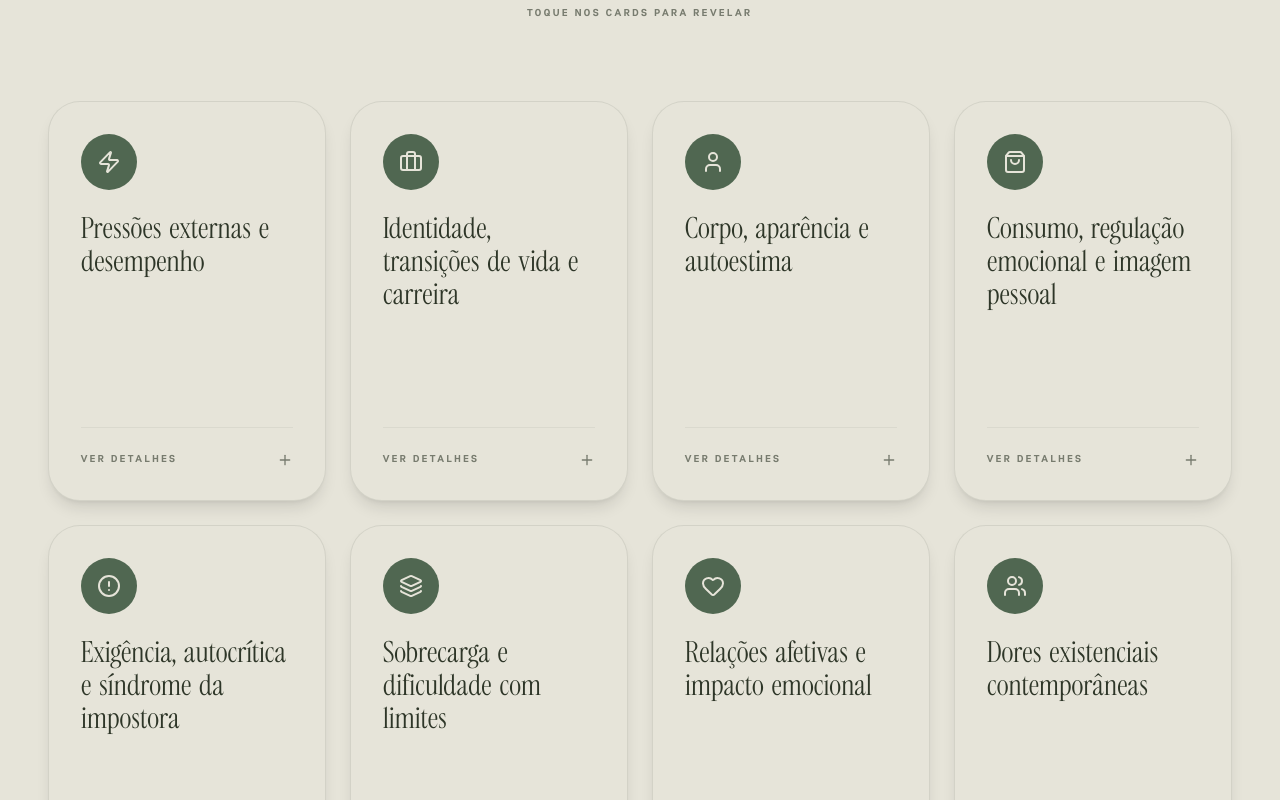
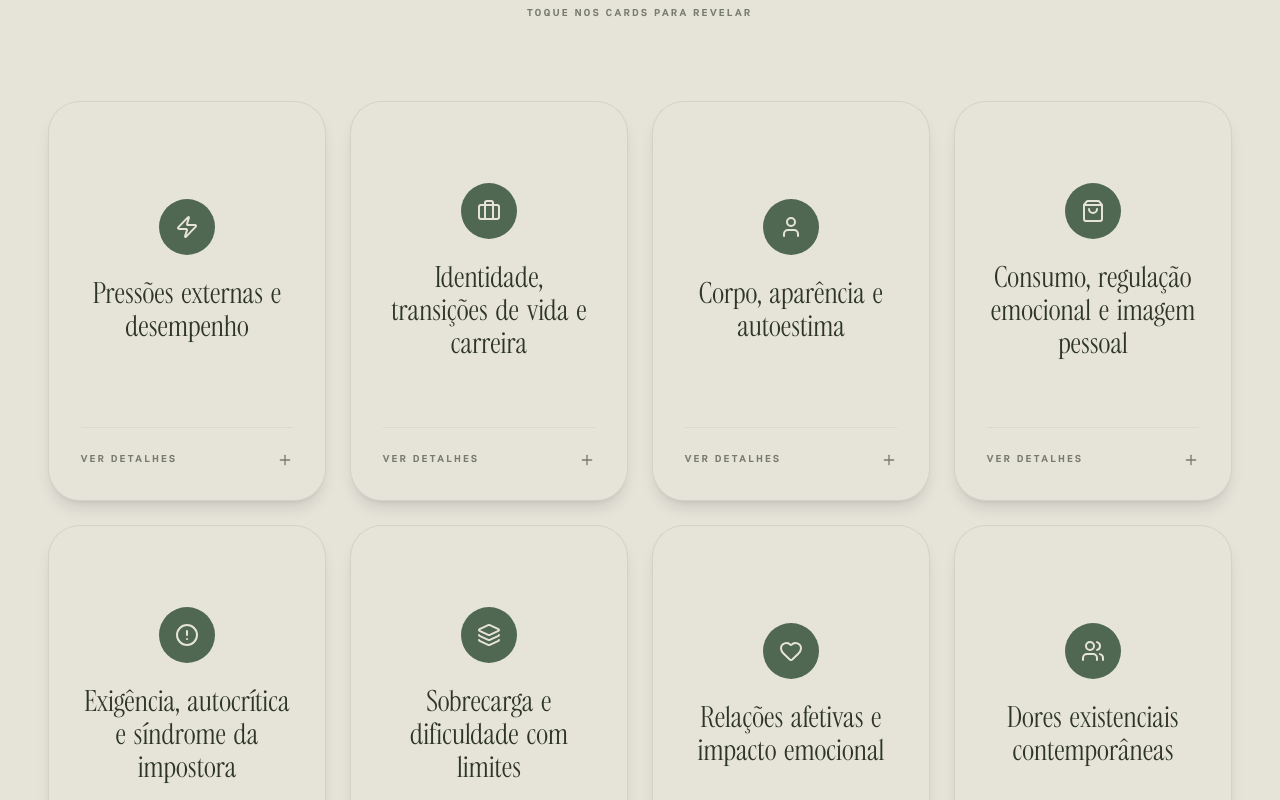
Before and after one commit to gmmdevbr/debora-blaso, a React (Vite) app: page / in a window 1280 px wide. Shown: the part 2080-2880 px from the top of the page. Built offline with nearby package versions, Linux system fonts and the light colour scheme.

Commit message:
fix: motivos cards centralizxados

```diff
--- a/src/components/Motivos.tsx
+++ b/src/components/Motivos.tsx
@@ -96,7 +96,7 @@
     >
       <div className="flip-card-inner h-full">
         <div className="flip-card-front bg-summer-sand text-monstera border border-monstera/10 p-6 sm:p-8 flex flex-col justify-between shadow-lg h-full">
-          <div className="flex flex-col items-center text-center sm:items-start sm:text-left flex-1 justify-center sm:justify-start sm:flex-none">
+          <div className="flex flex-col items-center text-center flex-1 justify-center">
             <div className="w-12 h-12 sm:w-14 sm:h-14 bg-lambs-ear rounded-full flex items-center justify-center shrink-0 mb-6">
               <Icon className="w-5 h-5 sm:w-6 sm:h-6 text-summer-sand" />
             </div>
```
